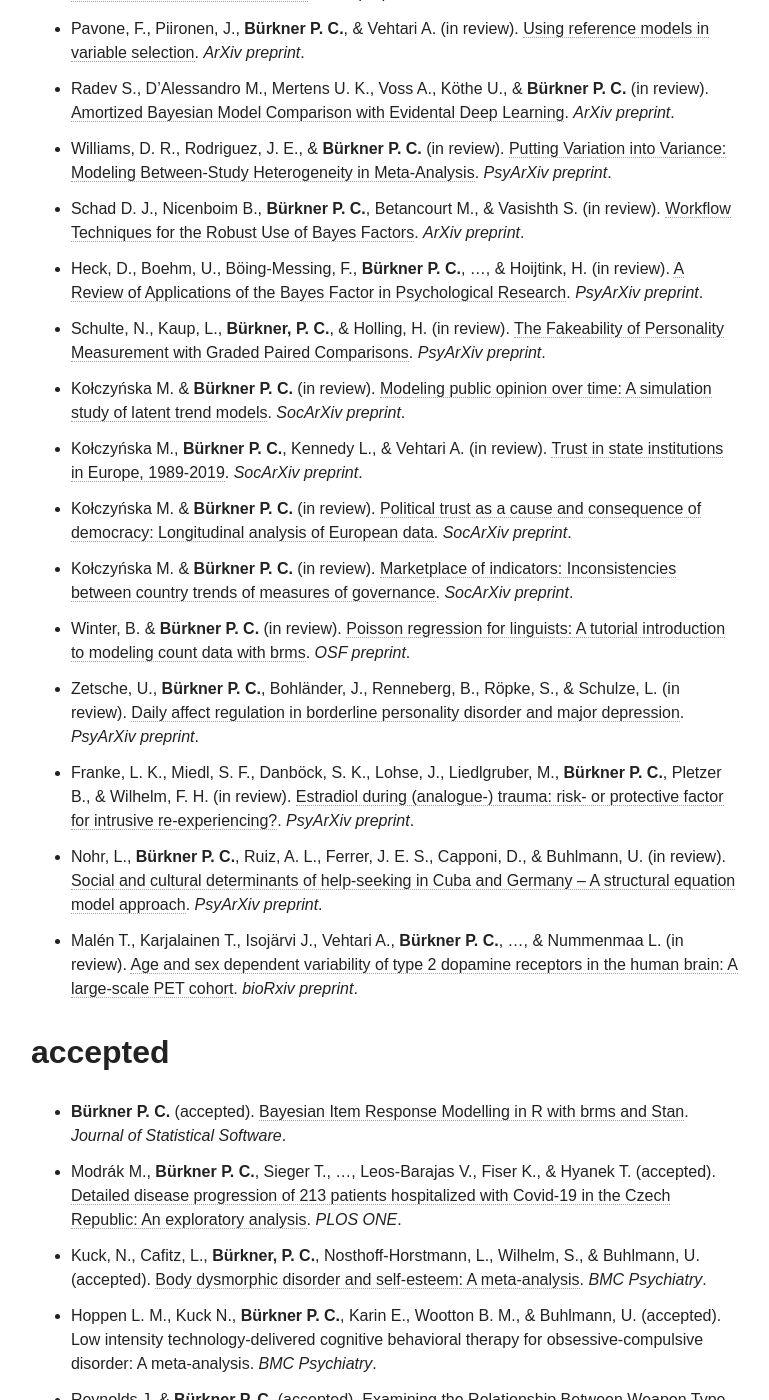
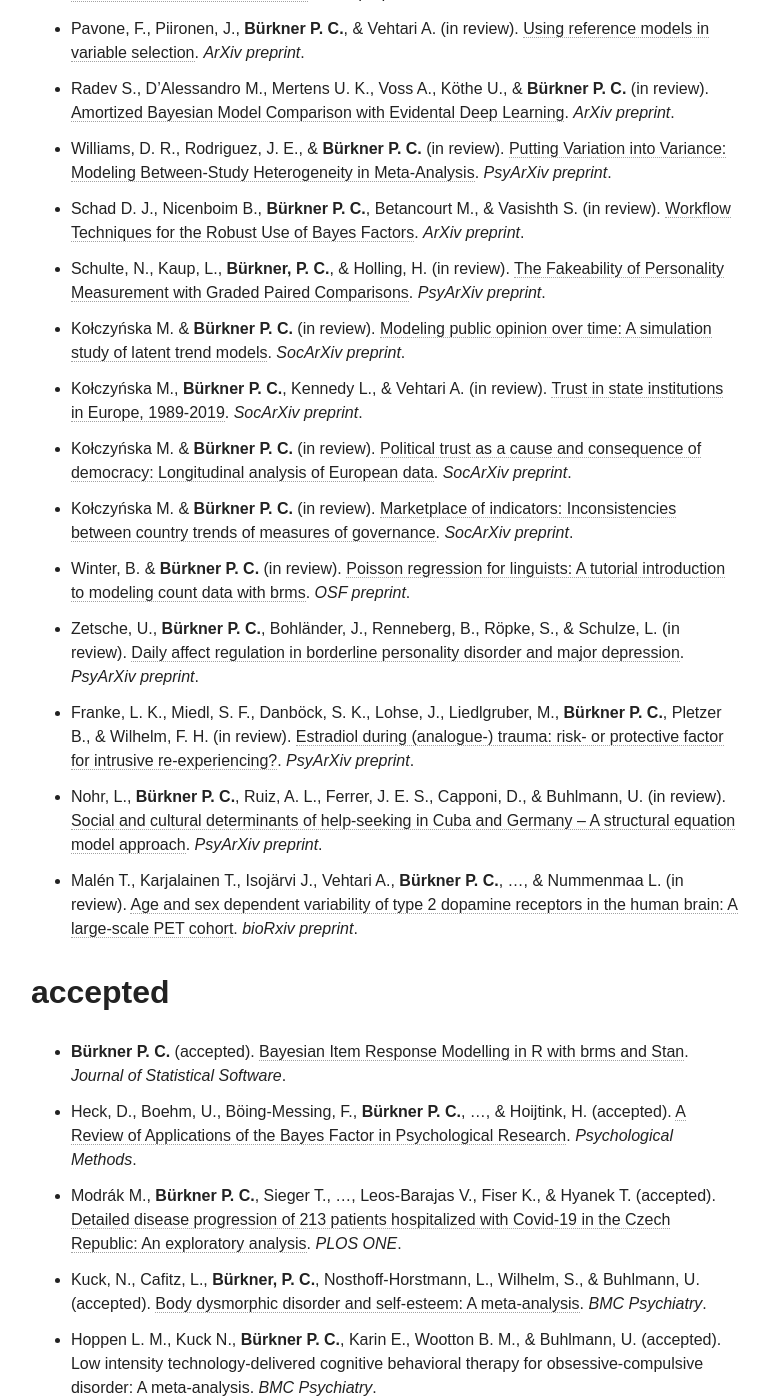
Before and after one commit to paul-buerkner/paul-buerkner.github.io, a Jekyll site: the page built from publications/index.md, in a window 1280 px wide and 1400 px high, scrolled down 1181 px. Shown: the whole window, without its empty margins (255-1024 px from the left). Built offline with Jekyll 4.4.1, drawn with Linux system fonts in a browser that asks for light colours; nearby versions of some CDN libraries; some of the changed lines change nothing that is shown.

Commit message:
move paper to accepted

```diff
--- a/publications/index.md
+++ b/publications/index.md
@@ -18,7 +18,6 @@
 * Radev S., D’Alessandro M., Mertens U. K., Voss A., Köthe U., & **Bürkner P. C.** (in review). [Amortized Bayesian Model Comparison with Evidental Deep Learning](https://arxiv.org/abs/2004.10629). *ArXiv preprint*.
 * Williams, D. R., Rodriguez, J. E., & **Bürkner P. C.** (in review). [Putting Variation into Variance: Modeling Between-Study Heterogeneity in Meta-Analysis](https://psyarxiv.com/9vkqy/). *PsyArXiv preprint*.
 * Schad D. J., Nicenboim B., **Bürkner P. C.**, Betancourt M., & Vasishth S. (in review). [Workflow Techniques for the Robust Use of Bayes Factors](https://arxiv.org/abs/2103.08744). *ArXiv preprint*.
-* Heck, D., Boehm, U., Böing-Messing, F., **Bürkner P. C.**, ..., & Hoijtink, H. (in review). [A Review of Applications of the Bayes Factor in Psychological Research](https://psyarxiv.com/cu43g/). *PsyArXiv preprint*.
 * Schulte, N., Kaup, L., **Bürkner, P. C.**, & Holling, H. (in review). [The Fakeability of Personality Measurement with Graded Paired Comparisons](https://psyarxiv.com/bs7he/). *PsyArXiv preprint*.
 * Kołczyńska M. & **Bürkner P. C.** (in review). [Modeling public opinion over time: A simulation study of latent trend models](https://osf.io/preprints/socarxiv/gauvx/). *SocArXiv preprint*.
 * Kołczyńska M., **Bürkner P. C.**, Kennedy L., & Vehtari A. (in review). [Trust in state institutions in Europe, 1989-2019](https://osf.io/preprints/socarxiv/3v5g7/). *SocArXiv preprint*.
@@ -33,6 +32,7 @@
 ## accepted
 
 * **Bürkner P. C.** (accepted). [Bayesian Item Response Modelling in R with brms and Stan](https://arxiv.org/abs/1905.09501). *Journal of Statistical Software*.
+* Heck, D., Boehm, U., Böing-Messing, F., **Bürkner P. C.**, ..., & Hoijtink, H. (accepted). [A Review of Applications of the Bayes Factor in Psychological Research](https://psyarxiv.com/cu43g/). *Psychological Methods*.
 * Modrák M., **Bürkner P. C.**, Sieger T., ..., Leos-Barajas V., Fiser K., & Hyanek T. (accepted). [Detailed disease progression of 213 patients hospitalized with Covid-19 in the Czech Republic: An exploratory analysis](https://www.medrxiv.org/content/10.1101/2020.12.03.20239863v1). *PLOS ONE*.
 * Kuck, N., Cafitz, L., **Bürkner, P. C.**, Nosthoff-Horstmann, L., Wilhelm, S., & Buhlmann, U. (accepted). [Body dysmorphic disorder and self-esteem: A meta-analysis](https://psyarxiv.com/5g32t/). *BMC Psychiatry*.
 * Hoppen L. M., Kuck N., **Bürkner P. C.**, Karin E., Wootton B. M., & Buhlmann, U. (accepted). Low intensity technology-delivered cognitive behavioral therapy for obsessive-compulsive disorder: A meta-analysis. *BMC Psychiatry*.
```
